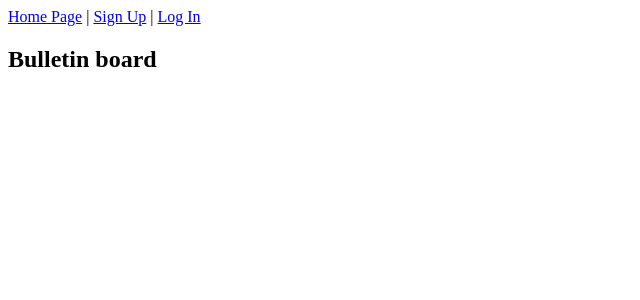
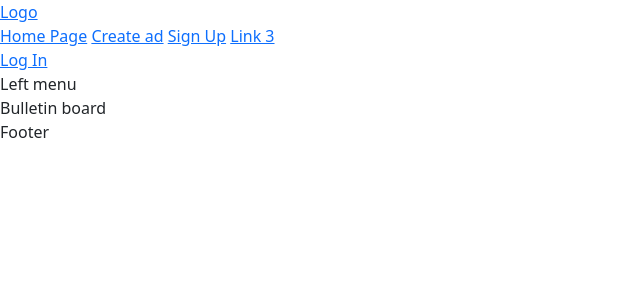
Before and after one commit to renren-017/zmall, a Django app: page / in a window 1280 px wide. Shown: the top 300 px of the page, without its empty margins (0-640 px from the left). Run offline with Django 3.2, Linux system fonts and the light colour scheme; data that the repository does not hold is empty.

```diff
--- a/templates/advertisement/advertisement_create.html
+++ b/templates/advertisement/advertisement_create.html
@@ -1,5 +1,5 @@
 {% extends 'base.html' %}
-{% block title %} Register {% endblock %}
+{% block title %} Create Ad {% endblock %}
 {% block content %}
   <h2>Sign up</h2>
   <form method="post", enctype="multipart/form-data">
--- a/templates/base.html
+++ b/templates/base.html
@@ -1,16 +1,54 @@
+{% load static %}
 <!DOCTYPE html>
 <html lang="en">
 <head>
     <meta charset="UTF-8">
     <title>{% block title %} Title {% endblock %}</title>
+    <link rel="stylesheet" href="https://cdn.jsdelivr.net/npm/bootstrap@5.1.0/dist/css/bootstrap.min.css"
+      integrity="sha384-KyZXEAg3QhqLMpG8r+8fhAXLRk2vvoC2f3B09zVXn8CA5QIVfZOJ3BCsw2P0p/We" crossorigin="anonymous">
+    <link rel="stylesheet" href="{% static 'CSS/main.css' %}">
 </head>
 <body>
-{% if user.is_authenticated %}
-<a href="{% url 'home' %}">Home Page</a> | <a href="{% url 'logout' %}">Log out</a>
-<p>hello, {{ user.username }}</p>
-{% else %}
-<a href="{% url 'home' %}">Home Page</a> | <a href="{% url 'register' %}">Sign Up</a> | <a href="{% url 'login' %}">Log In</a>
-{% endif %}
-{% block content %} {% endblock %}
+    <div class="header_content">
+        <nav>
+          <div class="topnav" id="myTopnav">
+            <div class="label">
+              <a href="{% url 'home' %}">Logo</a>
+            </div>
+              {% if user.is_authenticated %}
+            <div class="links">
+                <a href="{% url 'home' %}">Home Page</a>
+                <a href="{% url 'create_ad' %}">Create ad</a>
+                <a href="{% url 'logout' %}">Log out</a>
+            </div>
+            <div class="profile">
+              <a href="#">Hello, {{ user.username }}</a>
+            </div>
+              {% else %}
+              <div class="links">
+                  <a href="{% url 'home' %}">Home Page</a>
+                  <a href="{% url 'create_ad' %}">Create ad</a>
+                  <a href="{% url 'register' %}">Sign Up</a>
+                  <a href="#">Link 3</a>
+            </div>
+            <div class="profile">
+              <a href="{% url 'login' %}">Log In</a>
+            </div>
+              {% endif %}
+          </div>
+        </nav>
+    </div>
+    <div class="main_content">
+        <div class="left_menu">
+            Left menu
+        </div>
+        <div class="changing_content">
+            <div class="page_name">{% block page_name %}{% endblock %}</div>
+            <div class="list_of_ad">{% block content %} {% endblock %}</div>
+        </div>
+    </div>
+    <div class="footer_content">
+        Footer
+    </div>
 </body>
 </html>
--- a/templates/index.html
+++ b/templates/index.html
@@ -1,13 +1,13 @@
 {% extends 'base.html' %}
 {% block title %} Bulletin board {% endblock %}
+{% block page_name %} Bulletin board {% endblock %}
 {% block content %}
-  <h2>Bulletin board</h2>
   {% for ad in ads %}
     <div class="ad" >
+      <p><img src="{{ ad.head_image.url }}" height="360" width="360"></p>
       <p>{{ ad.title }}</p>
       <p>{{ ad.description }}</p>
-      <p>{{ ad.user.username }}</p>
-      <p><img src="{{ ad.head_image.url }}"></p>
+      <p class="user">{{ ad.user.username }}</p>
     </div>
   {% endfor %}
 {% endblock %}
--- a/templates/registration/register.html
+++ b/templates/registration/register.html
@@ -1,5 +1,5 @@
 {% extends 'base.html' %}
-{% block title %} Register {% endblock %}
+{% block title %} Sign Up {% endblock %}
 {% block content %}
   <h2>Sign up</h2>
   <form method="post", enctype="multipart/form-data", action="{% url 'register' %}">
```
